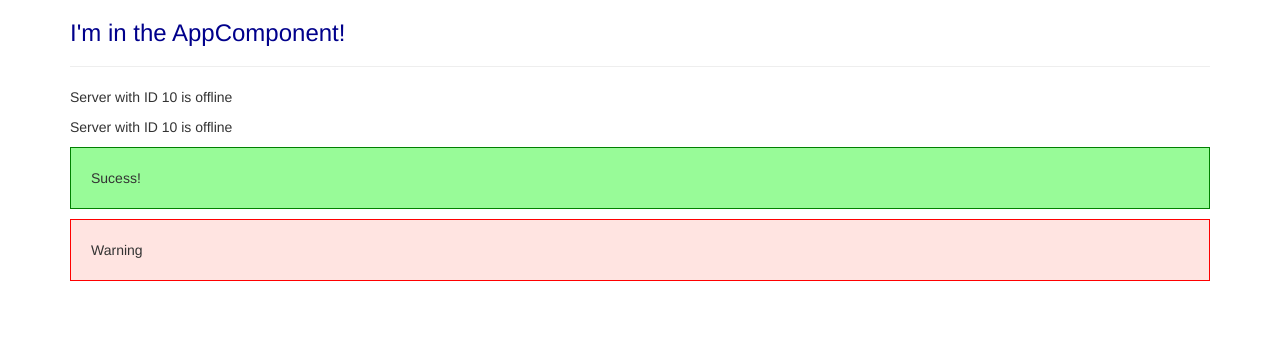
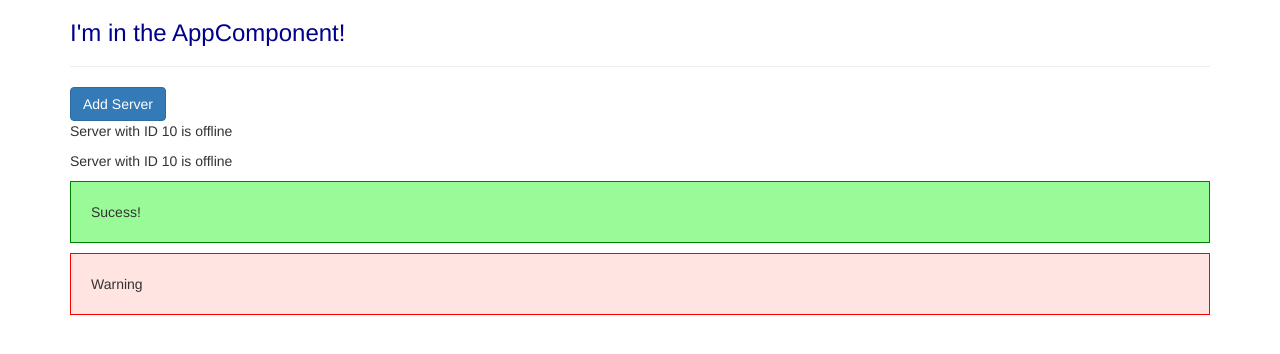
Before and after one commit to tmook/tutorial-angular, an Angular app: page / in a window 1280 px wide. Shown: the top 354 px of the page. Built offline with nearby package versions, Linux system fonts and the light colour scheme.

Commit message:
24 - property binding

```diff
--- a/src/app/servers/servers.component.html
+++ b/src/app/servers/servers.component.html
@@ -1,2 +1,7 @@
+<button
+  class="btn btn-primary"
+  [disabled]="!allowNewServer" >
+  Add Server
+</button>
 <app-server></app-server>
 <app-server></app-server>
--- a/src/app/servers/servers.component.ts
+++ b/src/app/servers/servers.component.ts
@@ -6,8 +6,13 @@
   styleUrls: ['./servers.component.css']
 })
 export class ServersComponent implements OnInit {
+  allowNewServer: boolean = false;
 
-  constructor() { }
+  constructor() {
+    setTimeout(() => {
+      this.allowNewServer=true
+    },2000);
+  }
 
   ngOnInit() {
   }
```
